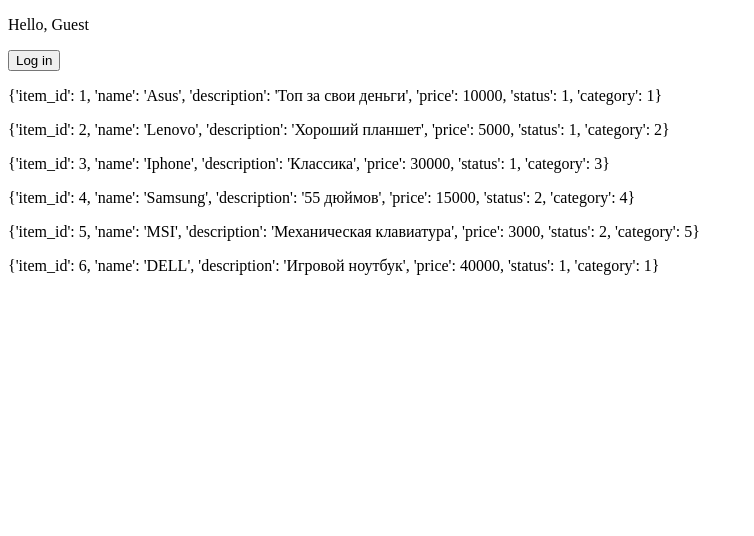
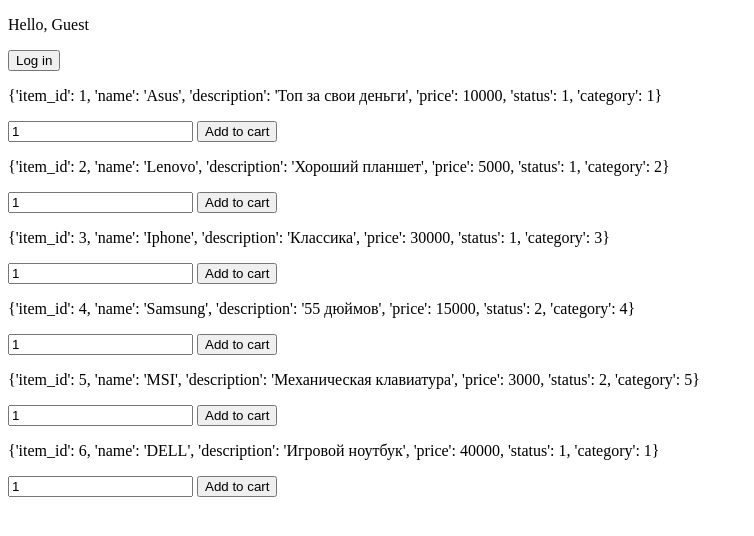
Before and after one commit to reeeade/Shop_0.1, a Flask app: page /shop/items in a window 1280 px wide. Shown: the top 536 px of the page, without its empty margins (0-754 px from the left). Run offline with Flask 3, Linux system fonts and the light colour scheme; data comes from the database, SQL or seed files in the repository; both versions use the stored data as it was after the commit.

Commit message:
Changed the cart endpoint Added the ability to add an item to the cart remove an item from the cart

```diff
--- a/app.py
+++ b/app.py
@@ -143,28 +143,43 @@
         return 'Item not found'
 
 
-@app.route('/shop/cart', methods=['GET'])
-def get_cart():
-    return read_from_db('cart')
+# @app.route('/shop/cart', methods=['GET'])
+# def get_cart():
+#     return read_from_db('cart')
 
 
-@app.route('/shop/cart', methods=['POST', 'PUT'])
+@app.route('/shop/cart', methods=['POST', 'GET'])
 def add_cart():
-    item_id = request.args.get('item_id')
-    quantity = request.args.get('quantity')
-    if request.method == 'POST':
-        write_to_db('cart', {'item_id': item_id, 'quantity': quantity,
-                             'user_login': request.form.get('user_login')})
+    current_user = session.get('login')
+    if current_user:
+        if request.method == 'POST':
+            item_id = request.form.get('item_id')
+            quantity = request.form.get('quantity')
+            item_in_cart = read_from_db('cart', {'item_id': item_id, 'user_login': current_user})
+            if item_in_cart:
+                new_quantity = int(item_in_cart[0]['quantity']) + int(quantity)
+                update_db('cart', {'quantity': new_quantity},
+                          {'item_id': item_id, 'user_login': current_user})
+            else:
+                write_to_db('cart', {'item_id': item_id,
+                                     'quantity': quantity,
+                                     'user_login': current_user})
+        user_cart = read_from_db('cart', {'user_login': current_user})
+        return render_template('cart.html', current_user=current_user, user_cart=user_cart)
     else:
-        quantity = request.form.get('quantity')
-        update_db('cart', {'quantity': quantity}, {'item_id': item_id})
-    return read_from_db('cart')
+        return redirect('/login')
 
 
-@app.route('/shop/cart', methods=['DELETE'])
+@app.route('/shop/cart/delete', methods=['POST'])
 def delete_cart():
-    delete_from_db('cart', {'item_id': request.args.get('item_id')})
-    return read_from_db('cart')
+    current_user = session.get('login')
+    if current_user:
+        if request.method == 'POST':
+            delete_from_db('cart', {'item_id': request.form.get('item_id'),
+                                    'user_login': current_user})
+        return redirect('/shop/cart')
+    else:
+        return redirect('/login')
 
 
 @app.route('/shop/cart/order', methods=['GET', 'POST'])
--- a/templates/items.html
+++ b/templates/items.html
@@ -17,7 +17,11 @@
 {% endif %}
 <body>
 {% for item in items %}
-<p>{{ item }}</p>
+<p>{{ item }}</p><form action="/shop/cart" method="post">
+    <input type="hidden" name="item_id" value="{{ item.item_id }}">
+    <input type="number" name="quantity" value="1">
+    <input type="submit" value="Add to cart">
+</form>
 {% endfor %}
 </body>
 </html>
```
Also changed, not shown: templates/cart.html (added, +23 -0 lines), identifier.sqlite.
